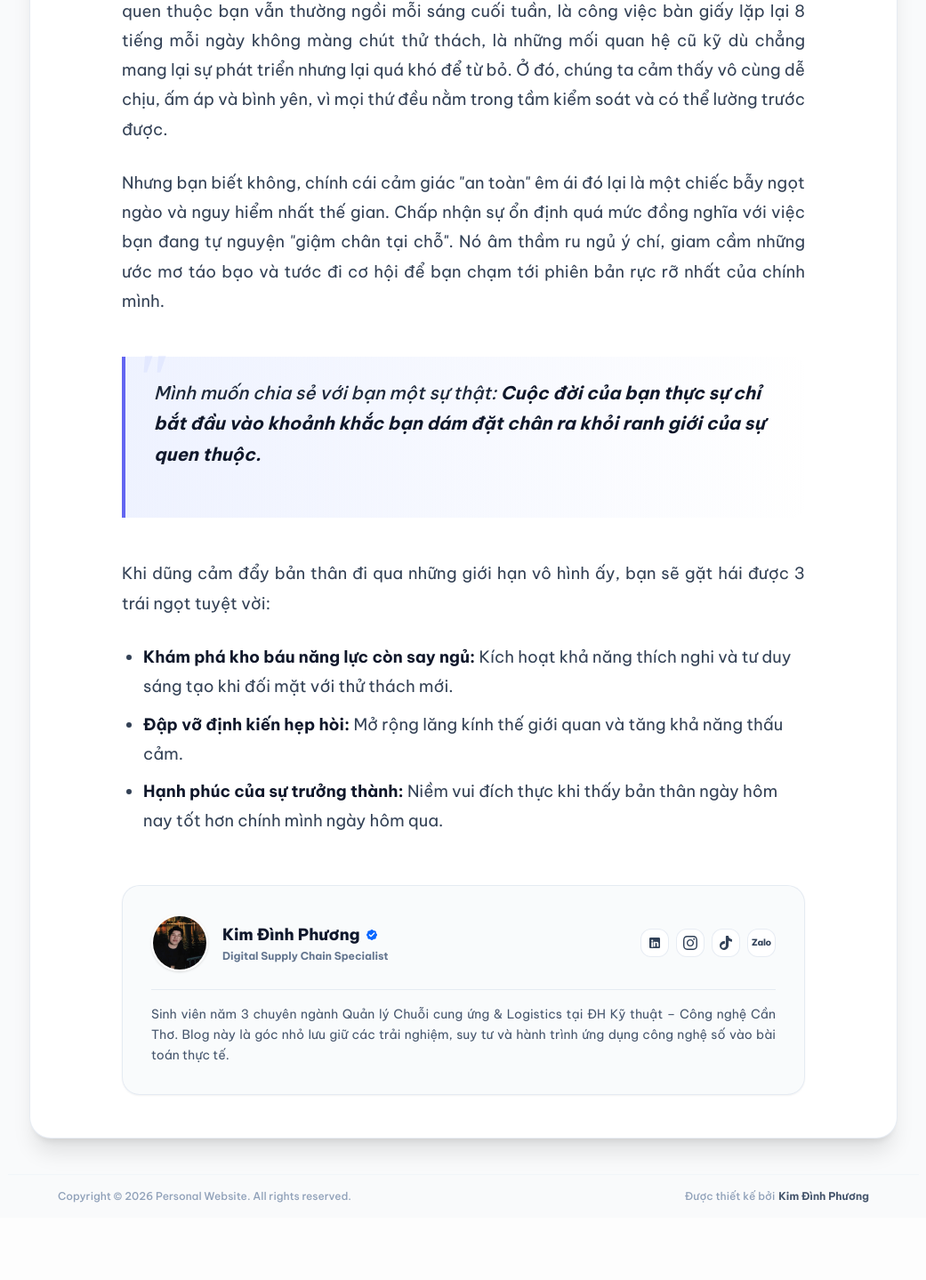
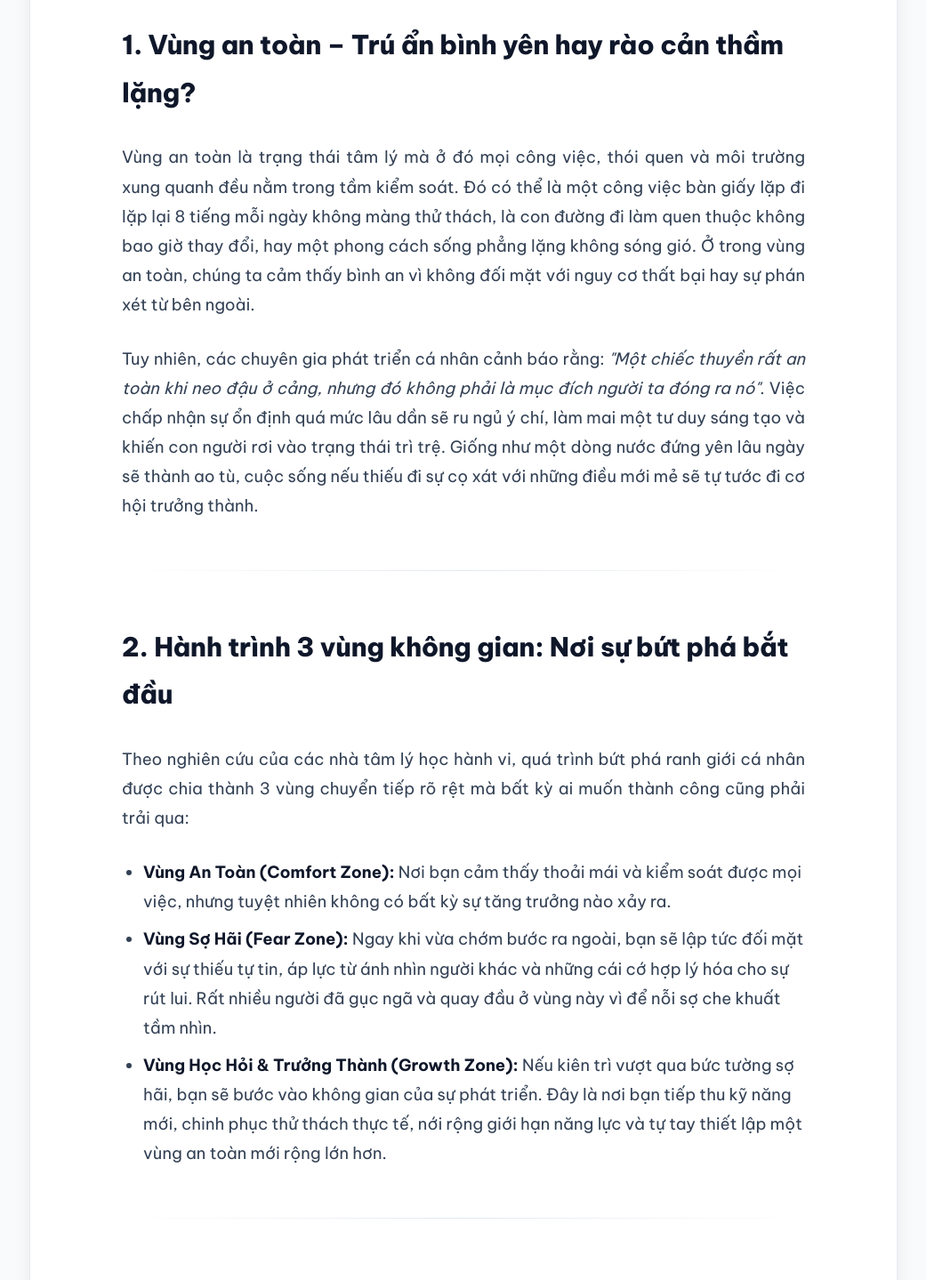
Before and after one commit to dinhphuong25/portfolio1, a Next.js app: page /blog/stepping-out-of-the-safe-nest in a window 1280 px wide. Shown: the part 1318-2757 px from the top of the page at 89% size, without its empty margins (224-1265 px from the left). Before the commit the page ends 2687 px from the top, so only its background shows below. Built offline with nearby package versions, Linux system fonts and the light colour scheme.

Commit message:
feat: rewrite blog article content in a compelling journalistic feature style

```diff
--- a/src/data/posts.ts
+++ b/src/data/posts.ts
@@ -16,31 +16,60 @@ export const BLOG_POSTS_VI: BlogPost[] = [
     {
         id: "1",
         title: "Bước ra khỏi vùng an toàn: Khai phá tiềm năng thực sự của bản thân",
-        excerpt: "Vùng an toàn là nơi êm ái, nhưng không có cây cổ thụ nào lớn lên ở đó cả. Hãy dũng cảm bước ra để mở rộng lăng kính cuộc sống và gặt hái sự trưởng thành.",
+        excerpt: "Trong hành trình phát triển cá nhân, vùng an toàn là một chiếc kén êm ái nhưng đầy giới hạn. Hãy dũng cảm bước ra để tự khai phá những tiềm năng còn ẩn giấu và kiến tạo phiên bản rực rỡ nhất của chính mình.",
         date: "08 Tháng 5, 2026",
-        readTime: "4 phút đọc",
+        readTime: "5 phút đọc",
         category: "Trải nghiệm",
         image: "/untitled-1555924881176370155281.jpg",
         slug: "stepping-out-of-the-safe-nest",
         tags: ["Tản mạn", "Phát triển bản thân", "Trải nghiệm"],
         isPublished: true,
         content: `
-<p class="lead">Trong hành trình chia sẻ, trải nghiệm và quan sát nhịp sống hối hả xung quanh, mình nhận ra một sự thật khá chạnh lòng: Rất nhiều người ngoài kia đang sống một cuộc đời "làng nhàng", lặp đi lặp lại một cách tẻ nhạt. Sâu thẳm bên trong, họ luôn khao khát những điều lớn lao hơn, một cuộc sống rực rỡ và trọn vẹn hơn. Nhưng rồi, guồng quay hối hả của công việc, sự trì hoãn và trên hết là nỗi sợ hãi lại kéo họ về, nhốt họ trong cái lồng kính vô hình mang tên "vùng an toàn".</p>
+<p class="lead">Trong tâm lý học hiện đại, "vùng an toàn" (Comfort Zone) được ví như chiếc kén êm ái bảo vệ con người trước những biến động và lo âu. Nhưng ở chiều ngược lại, chiếc kén ấy cũng chính là rào cản thầm lặng ngăn con người chạm tới những chân trời mới. Việc dũng cảm bước ra khỏi ranh giới quen thuộc không phải là ván cược mạo hiểm, mà là chìa khóa duy nhất để kích hoạt tiềm năng thực sự và kiến tạo một phiên bản rực rỡ hơn của chính mình.</p>
 
-<p>Vùng an toàn rốt cuộc là gì mà lại có sức mạnh to lớn đến vậy? Đó là một quán cà phê quen thuộc bạn vẫn thường ngồi mỗi sáng cuối tuần, là công việc bàn giấy lặp lại 8 tiếng mỗi ngày không màng chút thử thách, là những mối quan hệ cũ kỹ dù chẳng mang lại sự phát triển nhưng lại quá khó để từ bỏ. Ở đó, chúng ta cảm thấy vô cùng dễ chịu, ấm áp và bình yên, vì mọi thứ đều nằm trong tầm kiểm soát và có thể lường trước được.</p>
+<hr />
 
-<p>Nhưng bạn biết không, chính cái cảm giác "an toàn" êm ái đó lại là một chiếc bẫy ngọt ngào và nguy hiểm nhất thế gian. Chấp nhận sự ổn định quá mức đồng nghĩa với việc bạn đang tự nguyện "giậm chân tại chỗ". Nó âm thầm ru ngủ ý chí, giam cầm những ước mơ táo bạo và tước đi cơ hội để bạn chạm tới phiên bản rực rỡ nhất của chính mình.</p>
+<h3>1. Vùng an toàn – Trú ẩn bình yên hay rào cản thầm lặng?</h3>
+<p>Vùng an toàn là trạng thái tâm lý mà ở đó mọi công việc, thói quen và môi trường xung quanh đều nằm trong tầm kiểm soát. Đó có thể là một công việc bàn giấy lặp đi lặp lại 8 tiếng mỗi ngày không màng thử thách, là con đường đi làm quen thuộc không bao giờ thay đổi, hay một phong cách sống phẳng lặng không sóng gió. Ở trong vùng an toàn, chúng ta cảm thấy bình an vì không đối mặt với nguy cơ thất bại hay sự phán xét từ bên ngoài.</p>
 
-<blockquote>
-  <p>Mình muốn chia sẻ với bạn một sự thật: <strong>Cuộc đời của bạn thực sự chỉ bắt đầu vào khoảnh khắc bạn dám đặt chân ra khỏi ranh giới của sự quen thuộc.</strong></p>
-</blockquote>
+<p>Tuy nhiên, các chuyên gia phát triển cá nhân cảnh báo rằng: <em>"Một chiếc thuyền rất an toàn khi neo đậu ở cảng, nhưng đó không phải là mục đích người ta đóng ra nó"</em>. Việc chấp nhận sự ổn định quá mức lâu dần sẽ ru ngủ ý chí, làm mai một tư duy sáng tạo và khiến con người rơi vào trạng thái trì trệ. Giống như một dòng nước đứng yên lâu ngày sẽ thành ao tù, cuộc sống nếu thiếu đi sự cọ xát với những điều mới mẻ sẽ tự tước đi cơ hội trưởng thành.</p>
 
-<p>Khi dũng cảm đẩy bản thân đi qua những giới hạn vô hình ấy, bạn sẽ gặt hái được 3 trái ngọt tuyệt vời:</p>
+<hr />
+
+<h3>2. Hành trình 3 vùng không gian: Nơi sự bứt phá bắt đầu</h3>
+<p>Theo nghiên cứu của các nhà tâm lý học hành vi, quá trình bứt phá ranh giới cá nhân được chia thành 3 vùng chuyển tiếp rõ rệt mà bất kỳ ai muốn thành công cũng phải trải qua:</p>
+
 <ul>
-  <li><strong>Khám phá kho báu năng lực còn say ngủ:</strong> Kích hoạt khả năng thích nghi và tư duy sáng tạo khi đối mặt với thử thách mới.</li>
-  <li><strong>Đập vỡ định kiến hẹp hòi:</strong> Mở rộng lăng kính thế giới quan và tăng khả năng thấu cảm.</li>
-  <li><strong>Hạnh phúc của sự trưởng thành:</strong> Niềm vui đích thực khi thấy bản thân ngày hôm nay tốt hơn chính mình ngày hôm qua.</li>
+  <li><strong>Vùng An Toàn (Comfort Zone):</strong> Nơi bạn cảm thấy thoải mái và kiểm soát được mọi việc, nhưng tuyệt nhiên không có bất kỳ sự tăng trưởng nào xảy ra.</li>
+  <li><strong>Vùng Sợ Hãi (Fear Zone):</strong> Ngay khi vừa chớm bước ra ngoài, bạn sẽ lập tức đối mặt với sự thiếu tự tin, áp lực từ ánh nhìn người khác và những cái cớ hợp lý hóa cho sự rút lui. Rất nhiều người đã gục ngã và quay đầu ở vùng này vì để nỗi sợ che khuất tầm nhìn.</li>
+  <li><strong>Vùng Học Hỏi & Trưởng Thành (Growth Zone):</strong> Nếu kiên trì vượt qua bức tường sợ hãi, bạn sẽ bước vào không gian của sự phát triển. Đây là nơi bạn tiếp thu kỹ năng mới, chinh phục thử thách thực tế, nới rộng giới hạn năng lực và tự tay thiết lập một vùng an toàn mới rộng lớn hơn.</li>
 </ul>
+
+<hr />
+
+<h3>3. Những giá trị vô giá khi dũng cảm bứt phá</h3>
+<p>Khi chủ động đẩy bản thân vượt qua những ranh giới quen thuộc, bạn sẽ thu nhận được những thành quả mang tính bước ngoặt:</p>
+
+<p><strong>• Kích hoạt tiềm năng say ngủ:</strong> Thực tế chứng minh, não bộ con người chỉ thực sự nhạy bén và sáng tạo khi đối mặt với những bài toán chưa từng có tiền lệ. Những hoàn cảnh thách thức sẽ buộc bạn phải kích hoạt cơ chế thích nghi, khám phá ra những sức mạnh nội tại mà trước đây chưa từng nghĩ mình sở hữu.</p>
+
+<p><strong>• Mở rộng thế giới quan và tăng độ nhạy bén:</strong> Sự va chạm với môi trường mới, công nghệ mới và những góc nhìn đa dạng sẽ đập tan các định kiến hẹp hòi. Bạn học được cách nhìn nhận vấn đề đa chiều, trở nên linh hoạt và kiên cường trước mọi biến động của cuộc sống.</p>
+
+<p><strong>• Chạm tới niềm hạnh phúc của sự trưởng thành:</strong> Hạnh phúc đích thực không đến từ sự vô âu vô lo thụ động, mà đến từ niềm tự hào sâu sắc khi thấy bản thân ngày hôm nay đã vững vàng và tiến xa hơn chính mình của ngày hôm qua.</p>
+
+<hr />
+
+<h3>4. Chiến lược "Micro-steps": Bước ra ngoài một cách khôn ngoan</h3>
+<p>Bước ra khỏi vùng an toàn không có nghĩa là lao đầu vào rủi ro một cách mù quáng. Báo chí và các chuyên gia tư vấn quản trị khuyên rằng sự thay đổi bền vững nhất đến từ chiến lược <em>"Micro-steps" (Những bước đi nhỏ)</em>:</p>
+
+<ol>
+  <li><strong>Bắt đầu từ những thay đổi nhỏ mỗi ngày:</strong> Thử học một kỹ năng mới 15 phút mỗi ngày, thay đổi một thói quen sinh hoạt hoặc chủ động mở lời với một đối tác mới.</li>
+  <li><strong>Rèn luyện tư duy cầu tiến (Growth Mindset):</strong> Thay vì coi khó khăn là rào cản tiêu cực, hãy nhìn nhận mọi vấp ngã như một dữ liệu học hỏi để tối ưu hóa bản thân.</li>
+  <li><strong>Trang bị công thức & công cụ số:</strong> Việc học hỏi các công nghệ hiện đại, tự động hóa quy trình và tư duy quản trị số sẽ cung cấp bệ phóng vững chắc giúp bạn tự tin bước vào những sân chơi lớn hơn.</li>
+</ol>
+
+<div class="callout">
+  <p><strong>Lời kết:</strong> Thế giới bên ngoài vùng an toàn có thể chứa đựng những bất định, nhưng đó lại là nơi duy nhất chứa đựng những cơ hội tuyệt vời nhất. Đừng để cuộc đời trôi qua như một bản nháp mờ nhạt. Hãy hít một hơi thật sâu, dũng cảm bước ra ngoài ánh sáng và bắt đầu hành trình khai phá tiềm năng của chính bạn ngay hôm nay!</p>
+</div>
         `
     }
 ];
@@ -49,15 +78,61 @@ export const BLOG_POSTS_EN: BlogPost[] = [
     {
         id: "1",
         title: "Stepping Out of Your Comfort Zone: Discover Your True Potential",
-        excerpt: "The comfort zone is a cozy place, but no ancient trees ever grow there. Dare to step outside to expand your life horizon and harvest personal growth.",
+        excerpt: "In personal development, the comfort zone is a cozy cocoon but full of limitations. Dare to step out to unlock your hidden potential and craft your most radiant self.",
         date: "May 8, 2026",
-        readTime: "4 min read",
+        readTime: "5 min read",
         category: "Experience",
         image: "/untitled-1555924881176370155281.jpg",
         slug: "stepping-out-of-the-safe-nest",
         tags: ["Musings", "Growth", "Experience"],
         isPublished: true,
-        content: BLOG_POSTS_VI[0].content
+        content: `
+<p class="lead">In modern psychology, the "Comfort Zone" is often compared to a cozy cocoon protecting individuals from anxiety and unpredictability. However, that same cocoon can quietly become a barrier holding people back from discovering new horizons. Bravely stepping beyond familiar boundaries is not a reckless gamble, but the ultimate master key to unlocking true potential and building a more fulfilled version of oneself.</p>
+
+<hr />
+
+<h3>1. The Comfort Zone – Peaceful Refuge or Silent Barrier?</h3>
+<p>The comfort zone is a psychological state where one feels at ease and in total control. It might be a routine 8-hour desk job without challenges, a familiar commute route, or a predictable lifestyle devoid of risk. Inside this zone, we feel safe because there is no fear of failure or external judgment.</p>
+
+<p>However, personal development experts remind us: <em>"A ship is safe in harbor, but that is not what ships are built for."</em> Accepting excessive stability over time numbs ambition, dulls creative thinking, and leads to stagnation. Just like standing water turns stale, a life without new challenges strips away opportunities for growth.</p>
+
+<hr />
+
+<h3>2. The 3 Psychological Zones: Where Breakthrough Begins</h3>
+<p>According to behavioral scientists, pushing past personal boundaries involves 3 distinct transition zones:</p>
+
+<ul>
+  <li><strong>Comfort Zone:</strong> Safe and controlled, but zero growth occurs here.</li>
+  <li><strong>Fear Zone:</strong> Stepping out immediately triggers self-doubt, excuses, and fear of others' opinions. Many give up here because fear obscures vision.</li>
+  <li><strong>Growth Zone:</strong> Persevering past fear opens up the space of true learning. Here you acquire new skills, solve real problems, expand capability boundaries, and establish a vastly expanded new comfort zone.</li>
+</ul>
+
+<hr />
+
+<h3>3. Invaluable Rewards of Pushing Boundaries</h3>
+<p>When you proactively push past familiar boundaries, you reap transformative rewards:</p>
+
+<p><strong>• Unlocking Sleeping Potential:</strong> The human brain becomes exceptionally sharp when facing unprecedented challenges. High-pressure situations force adaptation and reveal internal superpowers you never knew you possessed.</p>
+
+<p><strong>• Expanding Worldview & Adaptability:</strong> Encountering new environments, digital tools, and diverse perspectives shatters narrow prejudices. You learn multi-dimensional problem-solving and become resilient in the face of change.</p>
+
+<p><strong>• Experiencing True Growth Joy:</strong> Genuine happiness does not come from passive comfort, but from deep pride when realizing you are stronger and more capable than yesterday.</p>
+
+<hr />
+
+<h3>4. Micro-steps Strategy: Stepping Out Wisely</h3>
+<p>Stepping out of your comfort zone does not mean jumping blindly into extreme risks. Management strategists suggest that sustainable growth relies on <em>Micro-steps</em>:</p>
+
+<ol>
+  <li><strong>Start small daily:</strong> Practice a new skill for 15 minutes a day, adjust a habit, or initiate a conversation with a new colleague.</li>
+  <li><strong>Cultivate a Growth Mindset:</strong> Reframe stumbling blocks as valuable data points for self-optimization.</li>
+  <li><strong>Arm yourself with tech & knowledge:</strong> Mastering digital automation, supply chain thinking, and modern software skills provides a solid springboard to enter larger arenas with confidence.</li>
+</ol>
+
+<div class="callout">
+  <p><strong>Final Thought:</strong> The world outside your comfort zone may contain uncertainty, but it is also the only place containing extraordinary opportunities. Take a deep breath, step into the light, and unlock your true potential starting today!</p>
+</div>
+        `
     }
 ];
 
```
